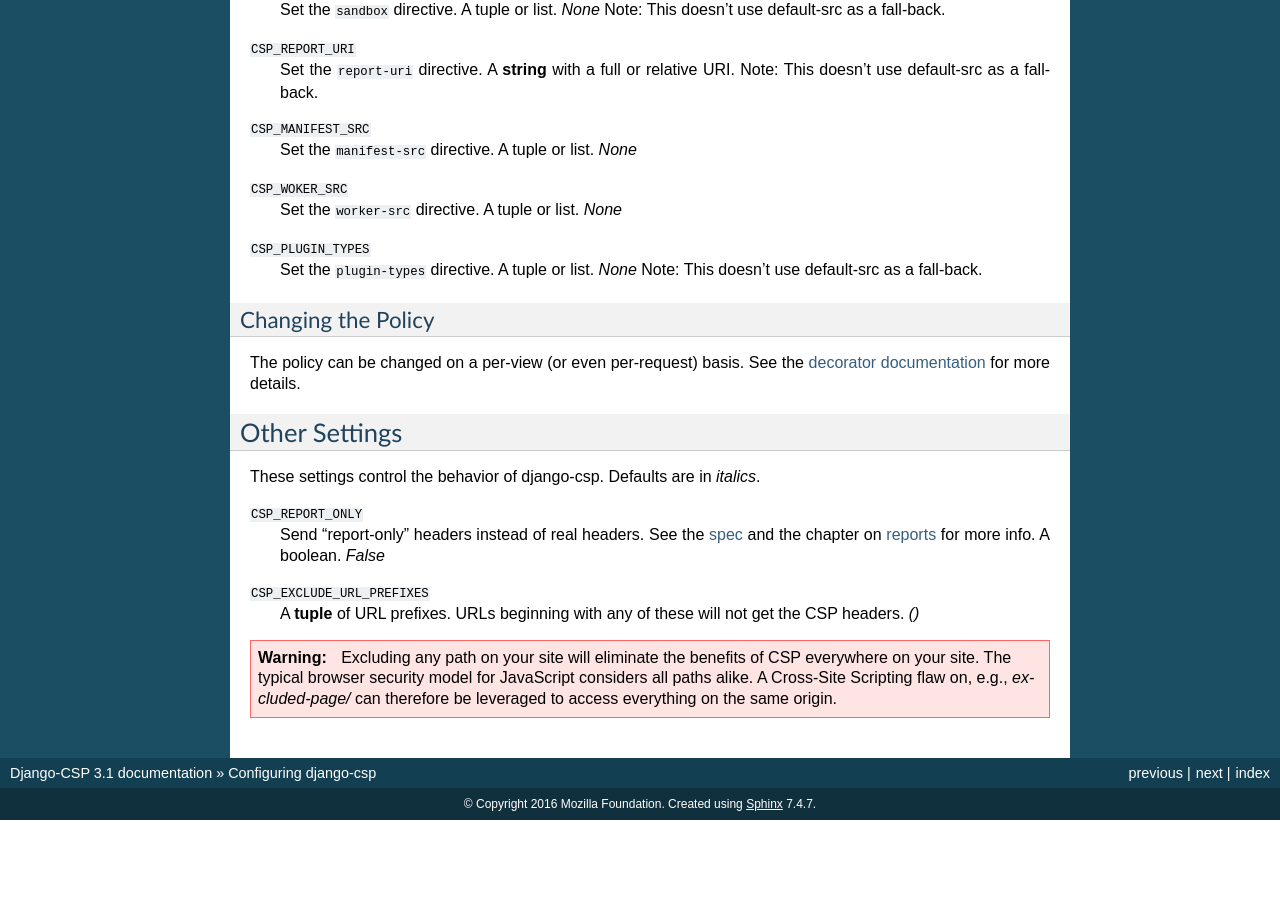
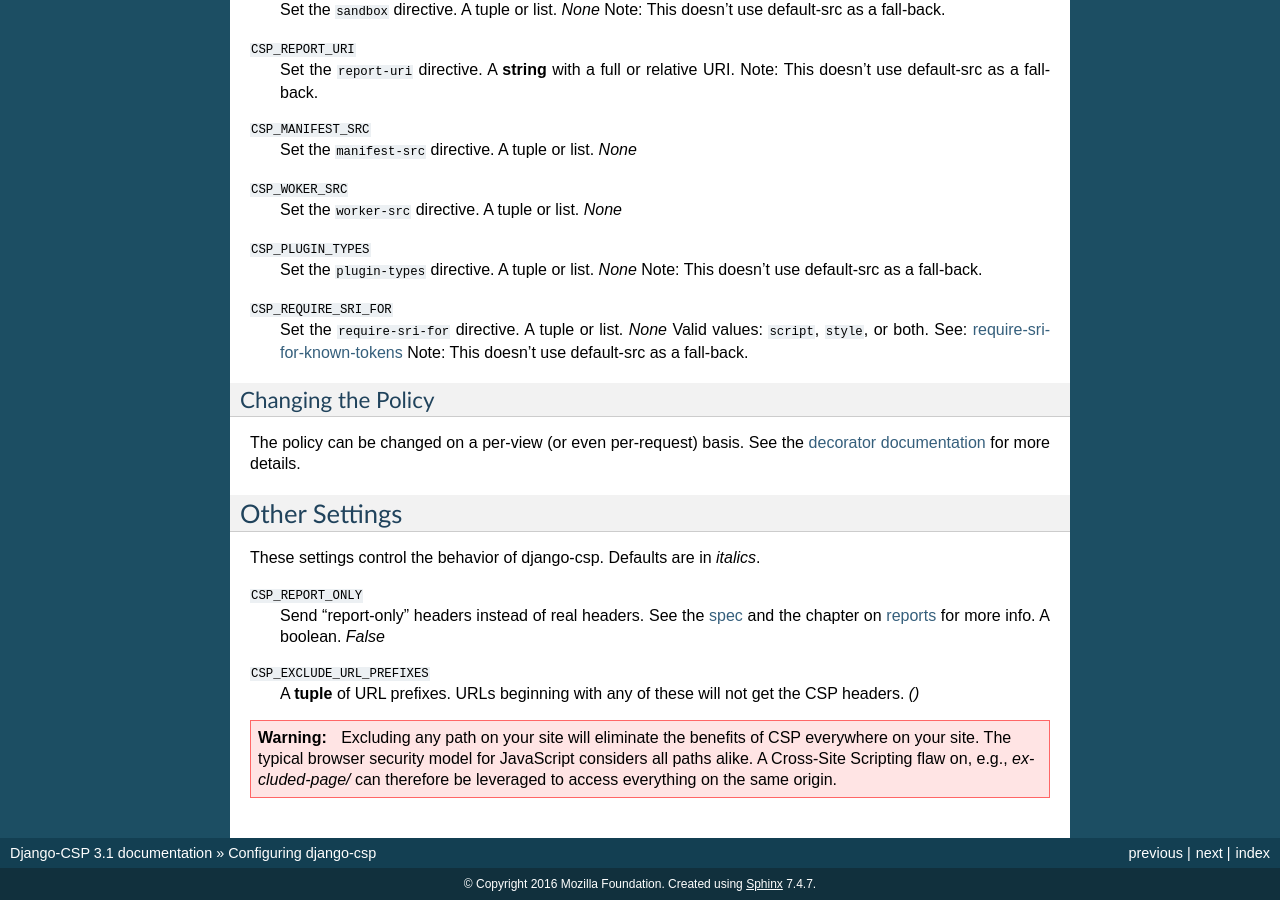
Before and after one commit to mozilla/django-csp, a Sphinx documentation site: the page built from docs/configuration.rst, in a window 1280 px wide and 900 px high, scrolled down 1209 px. Built offline with Sphinx 7.4.7, drawn with Linux system fonts in a browser that asks for light colours; before the commit the page ends 2029 px from its top, so only the background shows below that.

Commit message:
Add require-sri-for
https://www.w3.org/TR/CSP/#directives-elsewhere
https://w3c.github.io/webappsec-subresource-integrity/#request-verification-algorithms

```diff
--- a/docs/configuration.rst
+++ b/docs/configuration.rst
@@ -71,6 +71,10 @@ These settings affect the policy in the header. The defaults are in
 ``CSP_PLUGIN_TYPES``
     Set the ``plugin-types`` directive. A tuple or list. *None*
     Note: This doesn't use default-src as a fall-back.
+``CSP_REQUIRE_SRI_FOR``
+    Set the ``require-sri-for`` directive. A tuple or list. *None*
+    Valid values: ``script``, ``style``, or both. See: require-sri-for-known-tokens_
+    Note: This doesn't use default-src as a fall-back.
 
 
 Changing the Policy
@@ -104,3 +108,4 @@ These settings control the behavior of django-csp. Defaults are in
 
 .. _Content-Security-Policy: http://www.w3.org/TR/CSP/
 .. _spec: Content-Security-Policy_
+.. _require-sri-for-known-tokens: https://w3c.github.io/webappsec-subresource-integrity/#opt-in-require-sri-for
```
Also changed, not shown: 2 other files.
